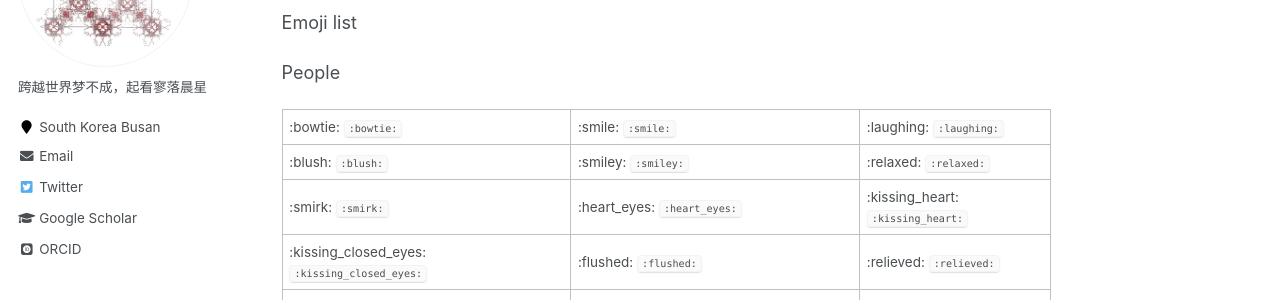
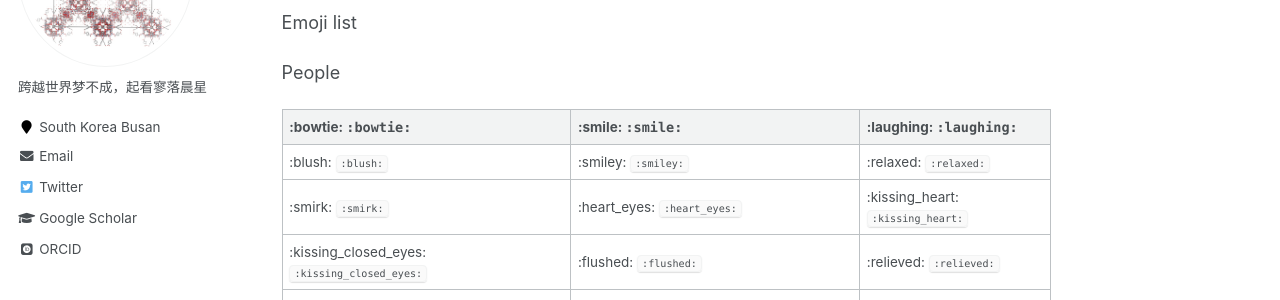
Before and after one commit to sxm13/ZGBshenxiaomoCV.github.io, a Jekyll site: the page built from _posts/2021-01-24-blog-post-1.md, in a window 1280 px wide. Shown: the part 233-533 px from the top of the page. Built offline with Jekyll 4.4.1, drawn with Linux system fonts in a browser that asks for light colours; some web fonts are replaced.

```diff
--- a/_posts/2021-01-24-blog-post-1.md
+++ b/_posts/2021-01-24-blog-post-1.md
@@ -12,8 +12,8 @@ Emoji list
 
 People
 
+| :bowtie: `:bowtie:` | :smile: `:smile:` | :laughing: `:laughing:` |
 |---|---|---|
-| :bowtie: `:bowtie:` | :smile: `:smile:` | :laughing: `:laughing:` |
 | :blush: `:blush:` | :smiley: `:smiley:` | :relaxed: `:relaxed:` |
 | :smirk: `:smirk:` | :heart_eyes: `:heart_eyes:` | :kissing_heart: `:kissing_heart:` |
 | :kissing_closed_eyes: `:kissing_closed_eyes:` | :flushed: `:flushed:` | :relieved: `:relieved:` |
```
